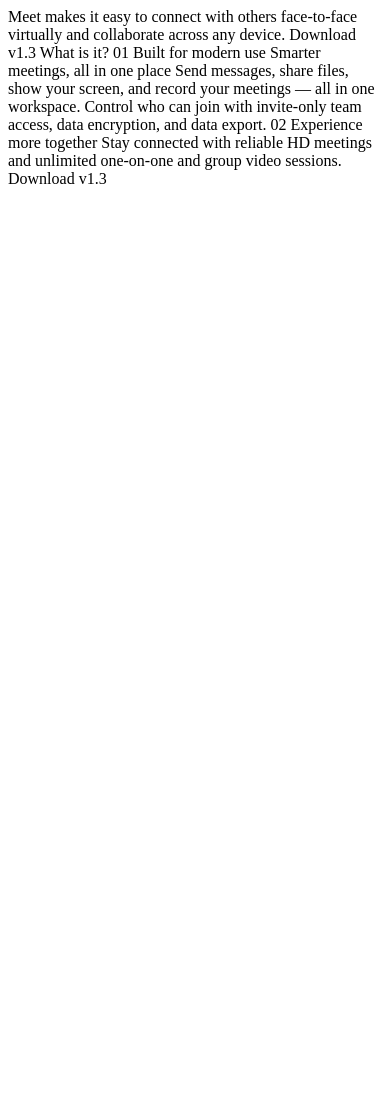
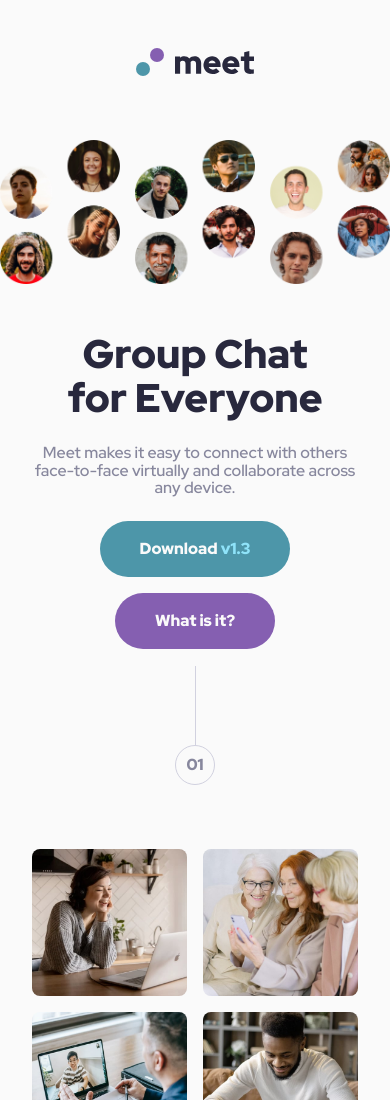
Before and after one commit to christianb3ll/meet-landing-page, a plain HTML site: page index.html in a window 390 px wide. Shown: the top 1100 px of the page. Before the commit the page ends 844 px from the top, so only its background shows below. Drawn offline with Linux system fonts and the light colour scheme.

Commit message:
Implement mobile design

```diff
--- /dev/null
+++ b/assets/css/styles.css
@@ -0,0 +1,221 @@
+:root {
+    --white: #FAFAFA;
+    --cyan-300: #8FE3F9;
+    --cyan-600: #4D96A9;
+    --cyan-overlay: #4d96a9cc;
+    --purple-300: #D9B8FF;
+    --purple-600: #855fb1;
+    --slate-300: #D1D1DF;
+    --slate-600: #87879D;
+    --slate-900: #28283D;
+}
+
+/* reset */
+*, *::before, *::after {
+    box-sizing: border-box;
+}
+
+* {
+    margin: 0;
+}
+
+body {
+    line-height: 1.5;
+    -webkit-font-smoothing: antialiased;
+}
+
+img, picture, video, canvas, svg {
+    display: block;
+    max-width: 100%;
+}
+
+input, button, textarea, select {
+    font: inherit;
+}
+
+p, h1, h2, h3, h4, h5, h6 {
+    overflow-wrap: break-word;
+}
+
+p {
+    text-wrap: pretty;
+}
+h1, h2, h3, h4, h5, h6 {
+    text-wrap: balance;
+}
+
+/* fonts */
+/* red-hat-display-500 - latin */
+@font-face {
+    font-display: swap; /* Check https://developer.mozilla.org/en-US/docs/Web/CSS/@font-face/font-display for other options. */
+    font-family: 'Red Hat Display';
+    font-style: normal;
+    font-weight: 500;
+    src: url('../fonts/red-hat-display-v19-latin-500.woff2') format('woff2'); /* Chrome 36+, Opera 23+, Firefox 39+, Safari 12+, iOS 10+ */
+}
+  /* red-hat-display-900 - latin */
+  @font-face {
+    font-display: swap; /* Check https://developer.mozilla.org/en-US/docs/Web/CSS/@font-face/font-display for other options. */
+    font-family: 'Red Hat Display';
+    font-style: normal;
+    font-weight: 900;
+    src: url('../fonts/red-hat-display-v19-latin-900.woff2') format('woff2'); /* Chrome 36+, Opera 23+, Firefox 39+, Safari 12+, iOS 10+ */
+}
+
+body {
+    font-family: 'Red Hat Display', sans-serif;
+    background-color: var(--white);
+    font-size: 1rem;
+    color: var(--slate-600);
+    line-height: 1.1;
+    letter-spacing: 0;
+    text-align: center;
+}
+
+.logo {
+    margin: auto;
+}
+
+section {
+    padding: 4rem 0rem 2rem;
+}
+
+header {
+    padding-top: 3rem;
+}
+
+h1, h2, .subheading {
+    font-weight: 900;
+}
+
+h1 {
+    font-size: 2.5rem;
+    color: var(--slate-900);
+}
+
+h2 {
+    font-size: 2rem;;
+    color: var(--slate-900);
+}
+
+.section-heading{
+    margin-bottom: 1.5rem;
+}
+
+footer h2 {
+    color: var(--white);
+}
+
+.subheading {
+    text-transform: uppercase;
+    color: var(--cyan-600);
+    font-size: 0.75rem;
+    letter-spacing: 0.25rem;
+    margin-bottom: 1rem;
+}
+
+button {
+    font-weight: 900;
+    font-size: 1rem;
+    line-height: 1.5;
+    border-radius: 1.813rem;
+    border: 0px;
+    color: var(--white);
+    padding: 1rem 2.5rem;
+    margin: auto;
+}
+
+.button-primary {
+    background-color: var(--cyan-600);
+}
+
+.button-primary .download-version {
+    color: var(--cyan-300);
+}
+
+.button-secondary {
+    background-color: var(--purple-600);
+}
+
+.button-secondary .download-version {
+    color: var(--purple-300);
+}
+
+.hero-content {
+    display: grid;
+    gap: 1.5rem;
+    margin-top: 3rem;
+    padding: 0 2rem;
+}
+
+.hero-sub-image {
+    display: none;
+}
+
+.hero-buttons {
+    display: flex;
+    flex-wrap: wrap;
+    gap: 1rem;
+}
+
+.section-number {
+    position: relative;
+    margin: auto;
+    align-content: center;
+    font-weight: 900;
+    font-size: 1rem;
+    color: var(--slate-600);
+    border-radius: 100%;
+    border: 1px solid var(--slate-300);
+    width: 2.5rem;
+    height: 2.5rem;
+}
+
+.section-number::before {
+    content: "";
+    position: absolute;
+    background-color: var(--slate-300);
+    width: 1px;
+    height: 5rem;
+    top: -5rem;
+    left: 50%;
+}
+
+.main-content {
+    padding: 4rem 2rem 2rem;
+}
+
+.image-grid {
+    display: grid;
+    gap: 1rem;
+    grid-template: 1fr 1fr / 1fr 1fr;
+    margin: 4rem auto;
+}
+
+.user-image {
+    border-radius: 0.5rem;
+}
+
+footer {
+    background-image: url('../images/image-footer-mobile.jpg');
+    background-size: cover;
+    position: relative;
+    margin-top: 5.25rem;
+    color: var(--white);
+    padding-bottom: 4rem;
+}
+
+.overlay {
+    border-image: fill 1 linear-gradient(var(--cyan-overlay), var(--cyan-overlay));
+}
+
+.footer-content {
+    display: grid;
+    gap: 1.5rem;
+    padding: 0 2rem;
+}
+
+footer .section-number {
+    top: -1.25rem;
+    background-color: var(--white);
+}
--- a/index.html
+++ b/index.html
@@ -4,28 +4,60 @@
   <meta charset="UTF-8">
   <meta name="viewport" content="width=device-width, initial-scale=1.0">
 
-  <link rel="icon" type="image/png" sizes="32x32" href="./assets/favicon-32x32.png">
+  <link rel="icon" type="assets/image/png" sizes="32x32" href="./assets/images/favicon-32x32.png">
 
-  <title>Frontend Mentor | Meet landing page</title>
+  <link rel="stylesheet" href="assets/css/styles.css">
+
+  <title>Meet landing page</title>
 </head>
 <body>
-  Meet makes it easy to connect with others face-to-face virtually and collaborate across any device.
+  <header>
+    <img class="logo" src="assets/images/logo.svg" alt="Meet Logo">
+  </header>
+  <main>
 
-  Download v1.3
-  What is it?
+    <section class="hero">
+      <picture class="hero-main-image">
+        <source srcset="assets/images/image-hero-left.png" media="(min-width:1000px)" />
+        <img src="assets/images/image-hero-tablet.png" alt="An assortment of images of different people">
+      </picture>
+      <div class="hero-content">
+        <h1>Group Chat for Everyone</h1>
+        <p>Meet makes it easy to connect with others face-to-face virtually and collaborate across any device.</p>
+        <div class="hero-buttons">
+          <button class="button-primary">Download <span class="download-version">v1.3</span></button>
+          <button class="button-secondary">What is it?</button>
+        </div>
+      </div>
+      <picture class="hero-sub-image">
+        <img src="assets/images/image-hero-right.png" alt="An assortment of images of different people">
+      </picture>
+    </section>
 
-  01
-  Built for modern use
+    <section class="main-content">
+      <div class="section-number">01</div>
 
-  Smarter meetings, all in one place
+      <div class="image-grid">
+        <img class="user-image" src="assets/images/image-woman-in-videocall.jpg" alt="Woman in a video call">
+        <img class="user-image" src="assets/images/image-women-videochatting.jpg" alt="Women video chatting">
+        <img class="user-image" src="assets/images/image-men-in-meeting.jpg" alt="Man in meeting">
+        <img class="user-image" src="assets/images/image-man-texting.jpg" alt="Man texting">
+      </div><!-- image-grid -->
 
-  Send messages, share files, show your screen, and record your meetings — all in one
-  workspace. Control who can join with invite-only team access, data encryption, and data export.
+      <p class="subheading">Built for modern use</p>
+      <h2 class="section-heading">Smarter meetings, all in one place</h2>
+      Send messages, share files, show your screen, and record your meetings — all in one
+      workspace. Control who can join with invite-only team access, data encryption, and data export.
+    </section>
 
-  02
-  Experience more together
-  Stay connected with reliable HD meetings and unlimited one-on-one and group video sessions.
-
-  Download v1.3
+    <footer class="overlay">
+      <div class="section-number">02</div>
+      <div class="footer-content">
+        <h2>Experience more together</h2>
+        <p>Stay connected with reliable HD meetings and unlimited one-on-one and group video sessions.</p>
+        <button class="button-secondary">Download <span class="download-version">v1.3</span></button>
+      </div>
+    </footer>
+  </main>
 </body>
 </html>
```
Also changed, not shown: assets/fonts/red-hat-display-v19-latin-500.woff2 (added), assets/fonts/red-hat-display-v19-latin-900.woff2 (added).
